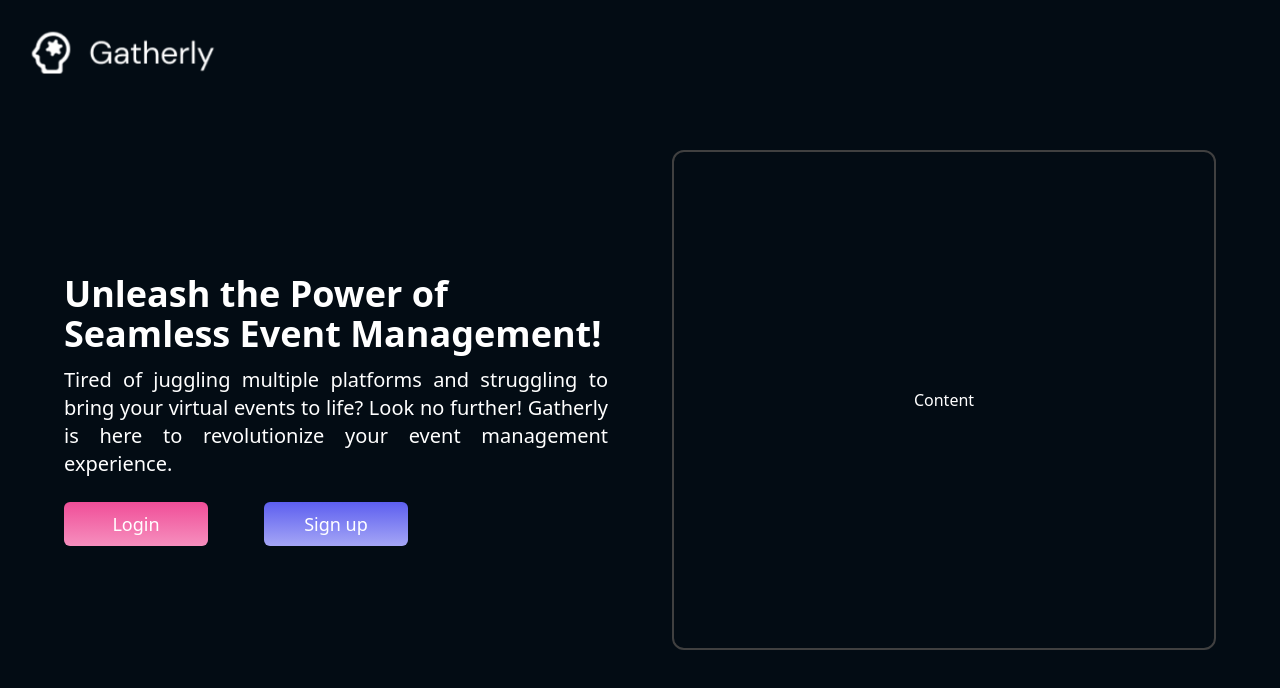
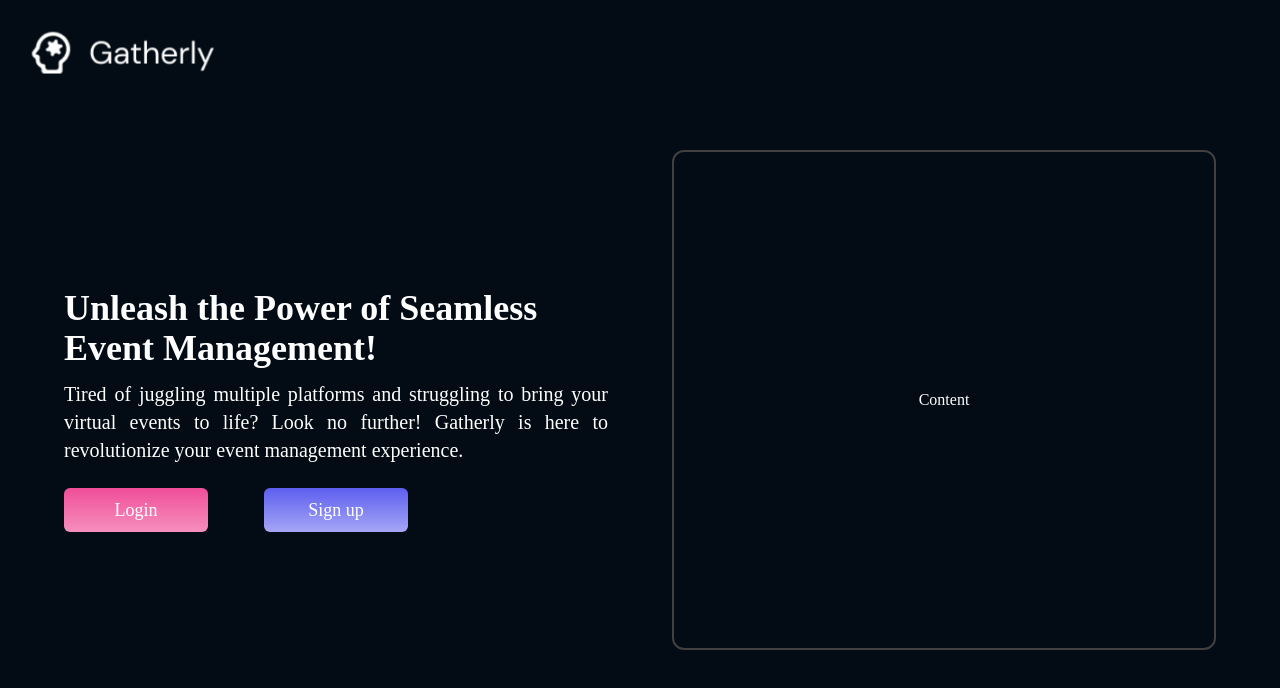
Before and after one commit to ichasna/FE-GATHERLY, a React (Vite) app: page / in a window 1280 px wide. Shown: the top 688 px of the page. Built offline with nearby package versions, Linux system fonts and the light colour scheme.

Commit message:
Modified tailwind.config.js and added custom fonts, screen sizes, and sizes

```diff
--- a/tailwind.config.js
+++ b/tailwind.config.js
@@ -2,7 +2,23 @@
 export default {
   content: ["./index.html", "./src/**/*.{js,ts,jsx,tsx}"],
   theme: {
-    extend: {},
+    borderWidth: {
+      DEFAULT: "1px",
+      0: "0",
+      2: "2px",
+      3: "3px",
+      4: "4px",
+      6: "6px",
+      8: "8px",
+    },
+    extend: {
+      fontFamily: {
+        dm: ["DM Sans"],
+      },
+      width: {
+        128: "32rem",
+      },
+    },
   },
   plugins: [],
 };
```
